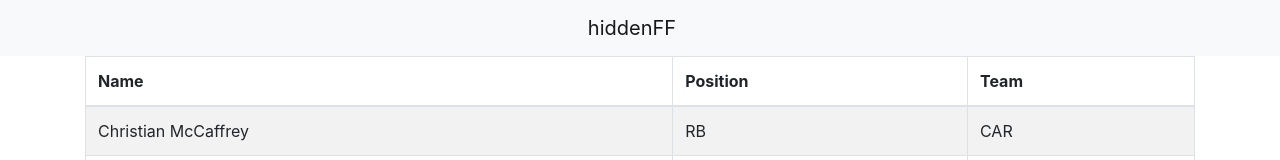
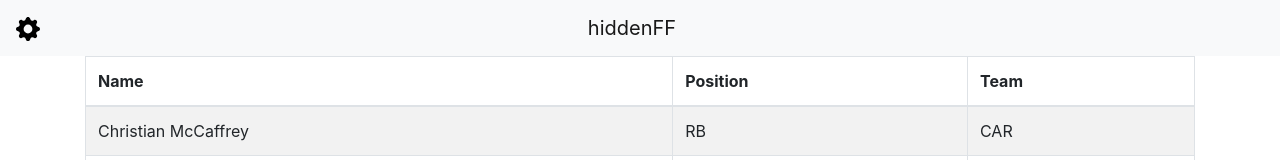
Before and after one commit to dan-knight/hiddenff, a React (Create React App) app: page / in a window 1280 px wide. Shown: the top 160 px of the page. Built offline with nearby package versions, Linux system fonts and the light colour scheme.

Commit message:
Add menu toggle to nav
- Created Icons.jsx for Bootstrap Icons with svg.

- Added state with showMenu to App component.

```diff
--- a/src/App.js
+++ b/src/App.js
@@ -6,10 +6,22 @@ import TopNav from './components/TopNav';
 import './style/main.css';
 
 export default class App extends Component {
+  constructor(props) {
+    super(props);
+
+    this.state = {
+      showMenu: false
+    };
+  };
+
+  toggleMenu = () => {
+    this.setState(prevState => ({ showMenu: !prevState.showMenu }));
+  };
+
   render() {
     return (
       <React.Fragment>
-        <TopNav color='light' />
+        <TopNav color='light' onToggle={this.toggleMenu}/>
         <Container>
           <Row>
             <Col>
--- /dev/null
+++ b/src/components/Icons.jsx
@@ -0,0 +1,9 @@
+import React from 'react';
+
+export function Gear(props) {
+  return (
+    <svg width={`${props.size}rem`} height={`${props.size}rem`} viewBox="0 0 16 16" class="bi bi-gear-fill" fill={props.color} xmlns="http://www.w3.org/2000/svg">
+      <path fill-rule="evenodd" d="M9.405 1.05c-.413-1.4-2.397-1.4-2.81 0l-.1.34a1.464 1.464 0 0 1-2.105.872l-.31-.17c-1.283-.698-2.686.705-1.987 1.987l.169.311c.446.82.023 1.841-.872 2.105l-.34.1c-1.4.413-1.4 2.397 0 2.81l.34.1a1.464 1.464 0 0 1 .872 2.105l-.17.31c-.698 1.283.705 2.686 1.987 1.987l.311-.169a1.464 1.464 0 0 1 2.105.872l.1.34c.413 1.4 2.397 1.4 2.81 0l.1-.34a1.464 1.464 0 0 1 2.105-.872l.31.17c1.283.698 2.686-.705 1.987-1.987l-.169-.311a1.464 1.464 0 0 1 .872-2.105l.34-.1c1.4-.413 1.4-2.397 0-2.81l-.34-.1a1.464 1.464 0 0 1-.872-2.105l.17-.31c.698-1.283-.705-2.686-1.987-1.987l-.311.169a1.464 1.464 0 0 1-2.105-.872l-.1-.34zM8 10.93a2.929 2.929 0 1 0 0-5.86 2.929 2.929 0 0 0 0 5.858z"/>
+    </svg>
+  );
+};
--- a/src/components/TopNav.jsx
+++ b/src/components/TopNav.jsx
@@ -1,12 +1,20 @@
 import React from 'react';
-import { Nav, Navbar } from 'react-bootstrap';
+import { Navbar } from 'react-bootstrap';
+import { Gear } from './Icons';
 
 export default function TopNav(props) {
+  function handleToggle(event) {
+    event.preventDefault();
+    props.onToggle();
+  };
+
   return (
     <Navbar fixed="top"
       variant={props.color} bg={props.color}>
       <Navbar.Collapse className="collapse w-100 order-0">
-
+        <div onClick={handleToggle}>
+          <Gear size='1.5' color='black' />
+        </div>
       </Navbar.Collapse>
         <Navbar.Brand href='/'>hiddenFF</Navbar.Brand>
       <Navbar.Collapse className="collapse w-100 order-2">
```
